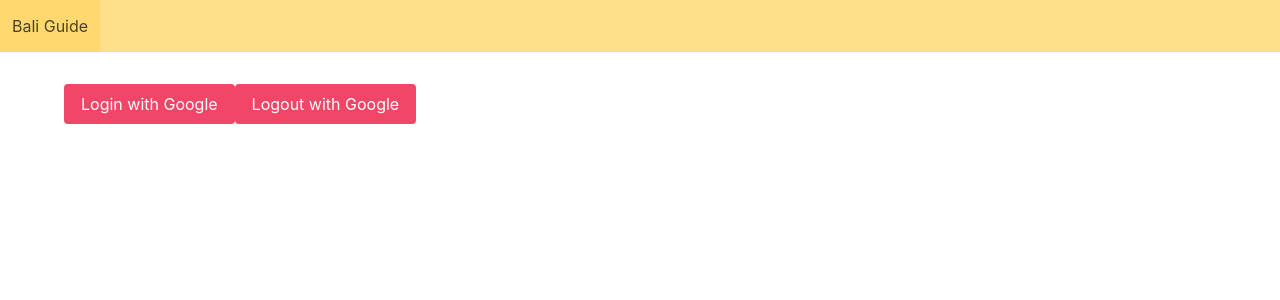
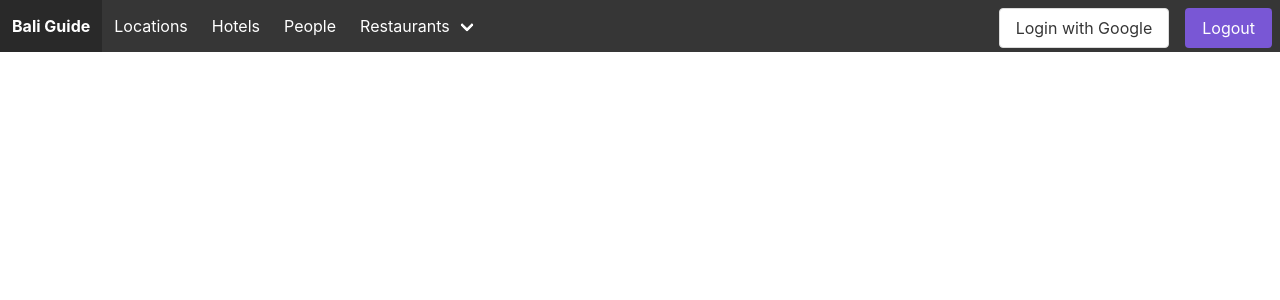
Before and after one commit to andrewlew1s/app_bali, a Vue app: page / in a window 1280 px wide. Shown: the top 300 px of the page. Built offline with nearby package versions, Linux system fonts and the light colour scheme; no server answers.

Commit message:
added navbar w/dropdown menu

```diff
--- a/src/App.vue
+++ b/src/App.vue
@@ -1,23 +1,65 @@
 <template>
   <div id="app">
-    <nav class="navbar is-warning" role="navigation" aria-label="main navigation">
-      <div class="navbar-brand">
-        <a class="navbar-item" href="/#/">
-          Bali Guide
+    <nav class="navbar is-dark" role="navigation" aria-label="dropdown navigation">
+        <div class="navbar-brand">
+          <a class="navbar-item" href="/#/" style="font-weight:bold;">
+            <span>Bali Guide</span>
         </a>
-        <a role="button" class="navbar-burger" aria-label="menu" aria-expanded="false">
-          <span aria-hidden="true"></span>
-          <span aria-hidden="true"></span>
-          <span aria-hidden="true"></span>
-        </a>
+        <div class="navbar-burger burger" onclick="document.querySelector('.navbar-menu').classList.toggle('is-active');">
+            <span></span>
+            <span></span>
+            <span></span>
+        </div>
+      </div>
+      <div class="navbar-menu" v-bind:class="{ 'is-active' : showNav }">
+          <div class="navbar-start">
+              <a class="navbar-item">
+                  <span><i class="mdi mdi-24px mdi-library-books"></i>Locations</span>
+              </a>
+              <a class="navbar-item">
+                  <span><i class="mdi mdi-24px mdi-comment-text-outline"></i>Hotels</span>
+              </a>
+              <a class="navbar-item">
+                  <span><i class="mdi mdi-24px mdi-account-multiple"></i> People</span>
+              </a>
+              <div class="navbar-item has-dropdown is-hoverable" @click="showSubMenu()">
+                  <a class="navbar-link"><span><i class="mdi mdi-24px mdi-view-list"></i> Restaurants</span></a>
+                  <div class="navbar-dropdown is-hidden-touch">
+                      <a class="navbar-item" href=""><span><i class="mdi mdi-24px mdi-star"></i> Favorites</span></a>
+                  </div>
+              </div>
+          </div>
+          <div class="navbar-end">
+            <a class="button is Danger" @click="login()">
+                    Login with Google
+            </a>
+            <a class="button is-primary" @click="logout()">
+                    Logout
+            </a>
+          </div>
       </div>
     </nav>
     <router-view class="main container"/>
   </div>
 </template>
 
+<script>
+
+
+import { mapActions, mapState } from 'vuex';
+
+export default {
+  computed: mapState('auth', ['user', 'isLoggedIn']),
+  methods: mapActions('auth', ['login', 'logout']),
+
+};
+
+</script>
+
 <style lang="scss">
-.main{
-  margin-top: 2em,
-}
+.button{
+  margin-top: 0.5em;
+  margin-left: 0.5em;
+  margin-right: 0.5em;
+};
 </style>
--- a/src/views/Home.vue
+++ b/src/views/Home.vue
@@ -1,7 +1,5 @@
 <template>
   <div class="home">
-    <a class="button is-danger" @click="login()">Login with Google</a>
-    <a class="button is-danger" @click="logout()">Logout with Google</a>
   </div>
 </template>
 
```
